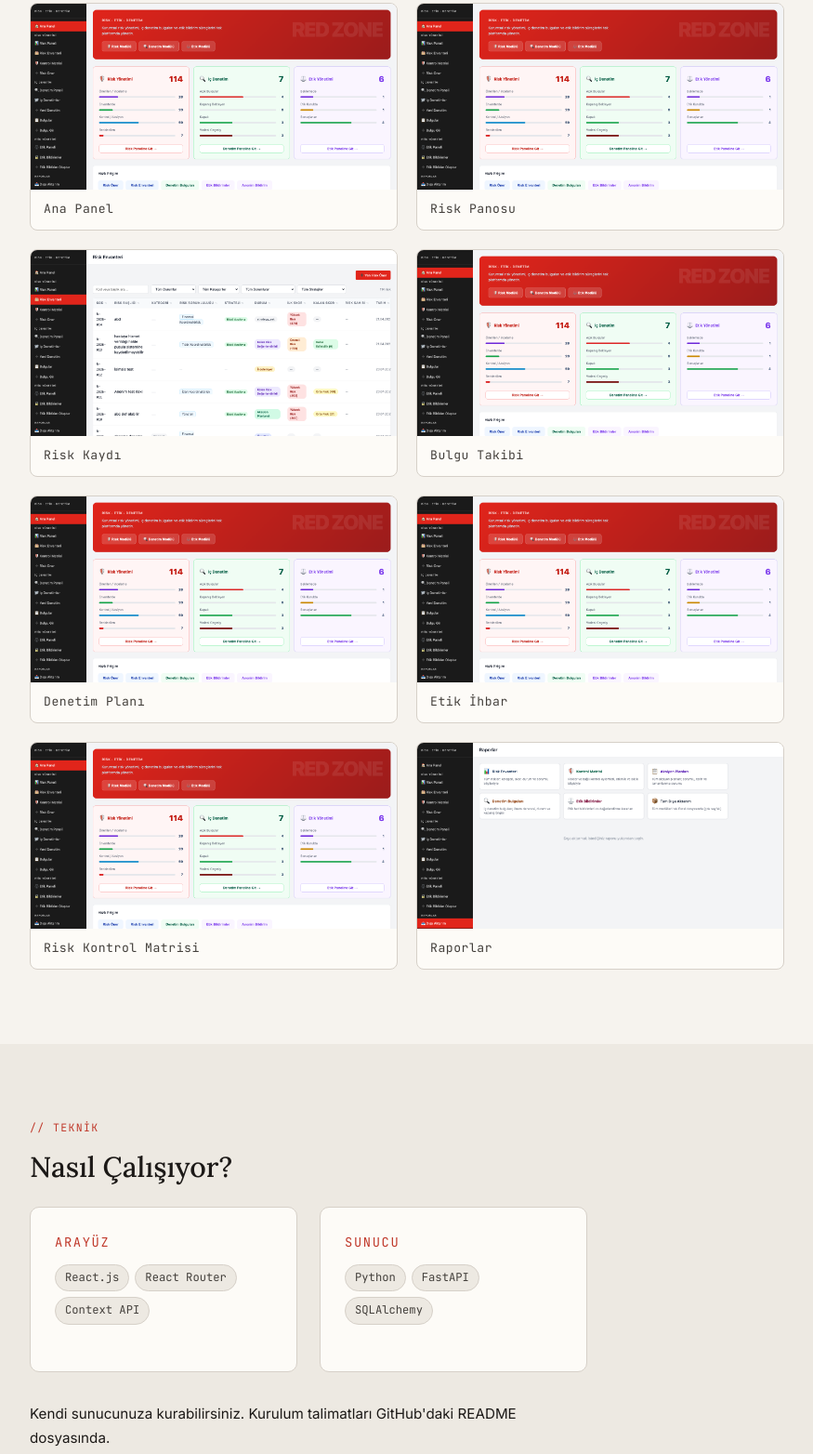
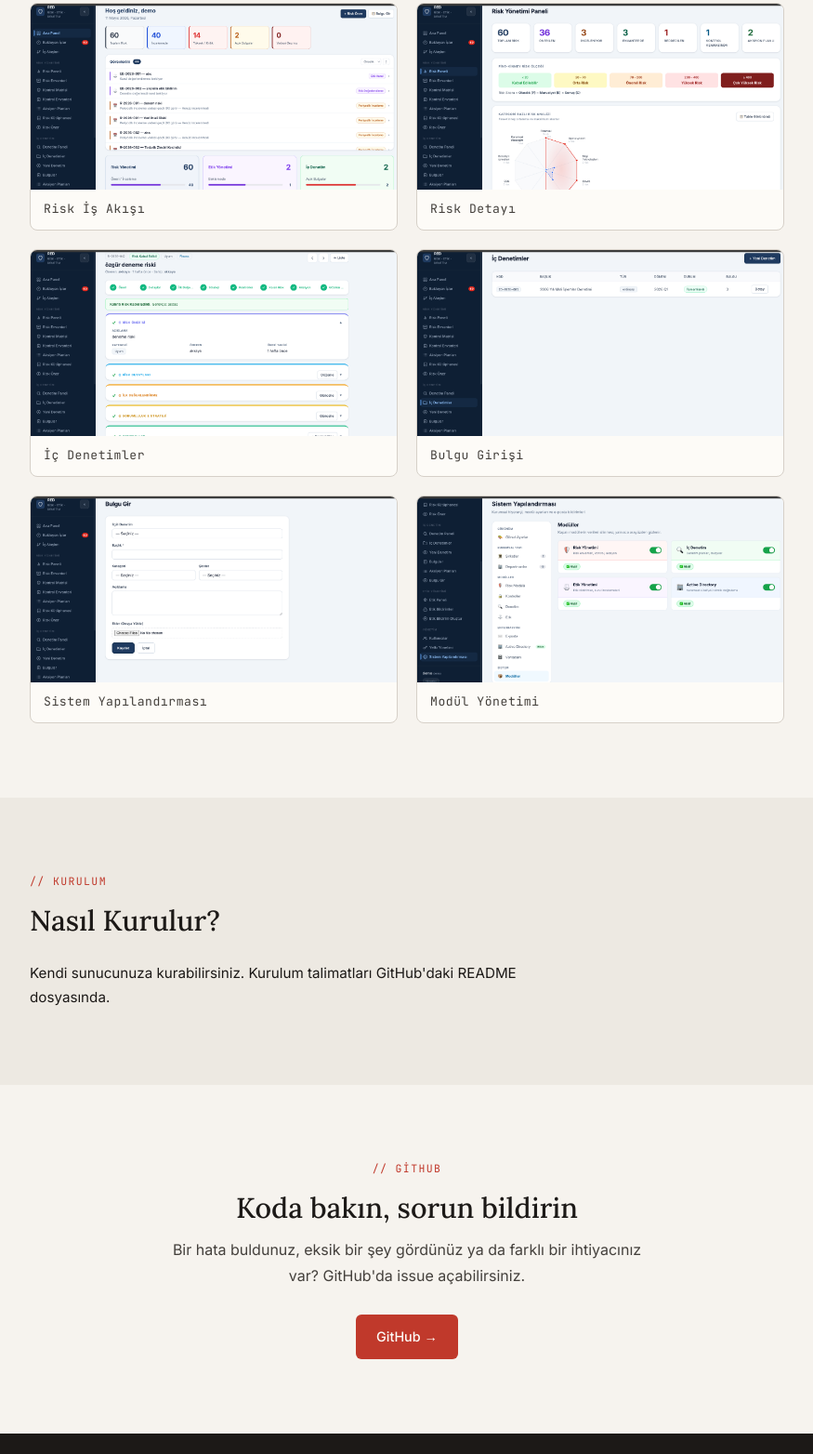
Before and after one commit to ozgurakkaya90/ozgurakkaya.net, a plain HTML site: page redzone.html in a window 1280 px wide. Shown: the part 2083-3647 px from the top of the page at 93% size, without its empty margins (202-1077 px from the left). Drawn offline with Linux system fonts and the light colour scheme.

Commit message:
ui: Python/SQL etiketleri kaldırıldı, yeni ekran görüntüleri eklendi
- index.html: Python ve SQL skill etiketleri silindi
- redzone.html: teknik stack etiketleri (React, FastAPI, vb.) kaldırıldı
- redzone.html: 6 yeni ekran görüntüsü ile galeri güncellendi

Co-Authored-By: Claude Sonnet 4.6 <noreply@anthropic.com>

```diff
--- a/redzone.html
+++ b/redzone.html
@@ -134,36 +134,28 @@
 
     <div class="gallery-grid">
       <div class="gallery-item">
-        <img src="img/screenshots/dashboard.png" alt="Ana Panel" loading="lazy" />
-        <span>Ana Panel</span>
+        <img src="img/screenshots/sc1.png" alt="Risk İş Akışı" loading="lazy" />
+        <span>Risk İş Akışı</span>
       </div>
       <div class="gallery-item">
-        <img src="img/screenshots/risk-dashboard.png" alt="Risk Panosu" loading="lazy" />
-        <span>Risk Panosu</span>
+        <img src="img/screenshots/sc2.png" alt="Risk Detayı" loading="lazy" />
+        <span>Risk Detayı</span>
       </div>
       <div class="gallery-item">
-        <img src="img/screenshots/risk-list.png" alt="Risk Kaydı" loading="lazy" />
-        <span>Risk Kaydı</span>
+        <img src="img/screenshots/sc3.png" alt="İç Denetimler" loading="lazy" />
+        <span>İç Denetimler</span>
       </div>
       <div class="gallery-item">
-        <img src="img/screenshots/findings.png" alt="Bulgu Takibi" loading="lazy" />
-        <span>Bulgu Takibi</span>
+        <img src="img/screenshots/sc4.png" alt="Bulgu Girişi" loading="lazy" />
+        <span>Bulgu Girişi</span>
       </div>
       <div class="gallery-item">
-        <img src="img/screenshots/audit-list.png" alt="Denetim Planı" loading="lazy" />
-        <span>Denetim Planı</span>
+        <img src="img/screenshots/sc5.png" alt="Sistem Yapılandırması" loading="lazy" />
+        <span>Sistem Yapılandırması</span>
       </div>
       <div class="gallery-item">
-        <img src="img/screenshots/ethics.png" alt="Etik İhbar" loading="lazy" />
-        <span>Etik İhbar</span>
-      </div>
-      <div class="gallery-item">
-        <img src="img/screenshots/rcm.png" alt="Risk Kontrol Matrisi" loading="lazy" />
-        <span>Risk Kontrol Matrisi</span>
-      </div>
-      <div class="gallery-item">
-        <img src="img/screenshots/reports.png" alt="Raporlar" loading="lazy" />
-        <span>Raporlar</span>
+        <img src="img/screenshots/sc6.png" alt="Modül Yönetimi" loading="lazy" />
+        <span>Modül Yönetimi</span>
       </div>
     </div>
   </div>
@@ -172,29 +164,9 @@
 <!-- ===== TEKNİK ===== -->
 <section>
   <div class="container">
-    <p class="section-label">// teknik</p>
-    <h2 style="margin-bottom:24px;">Nasıl Çalışıyor?</h2>
-
-    <div style="display:grid; grid-template-columns:1fr 1fr; gap:24px; max-width:600px;">
-      <div class="feature-card">
-        <p class="section-label" style="margin-bottom:12px;">Arayüz</p>
-        <div class="project-tags">
-          <span class="tag">React.js</span>
-          <span class="tag">React Router</span>
-          <span class="tag">Context API</span>
-        </div>
-      </div>
-      <div class="feature-card">
-        <p class="section-label" style="margin-bottom:12px;">Sunucu</p>
-        <div class="project-tags">
-          <span class="tag">Python</span>
-          <span class="tag">FastAPI</span>
-          <span class="tag">SQLAlchemy</span>
-        </div>
-      </div>
-    </div>
-
-    <p style="margin-top:32px; max-width:560px; color:var(--gray-500); font-size:0.95rem;">
+    <p class="section-label">// kurulum</p>
+    <h2 style="margin-bottom:24px;">Nasıl Kurulur?</h2>
+    <p style="max-width:560px; color:var(--gray-500); font-size:0.95rem;">
       Kendi sunucunuza kurabilirsiniz. Kurulum talimatları GitHub'daki
       README dosyasında.
     </p>
```
Also changed, not shown: index.html (+36 -3 lines), img/screenshots/audit-list.png (deleted), img/screenshots/dashboard.png (deleted), img/screenshots/ethics.png (deleted), img/screenshots/findings.png (deleted), img/screenshots/rcm.png (deleted), img/screenshots/reports.png (deleted), img/screenshots/risk-dashboard.png (deleted), img/screenshots/risk-list.png (deleted), img/screenshots/sc1.png (added), img/screenshots/sc2.png (added), img/screenshots/sc3.png (added), img/screenshots/sc4.png (added), img/screenshots/sc5.png (added), 1 more files.
